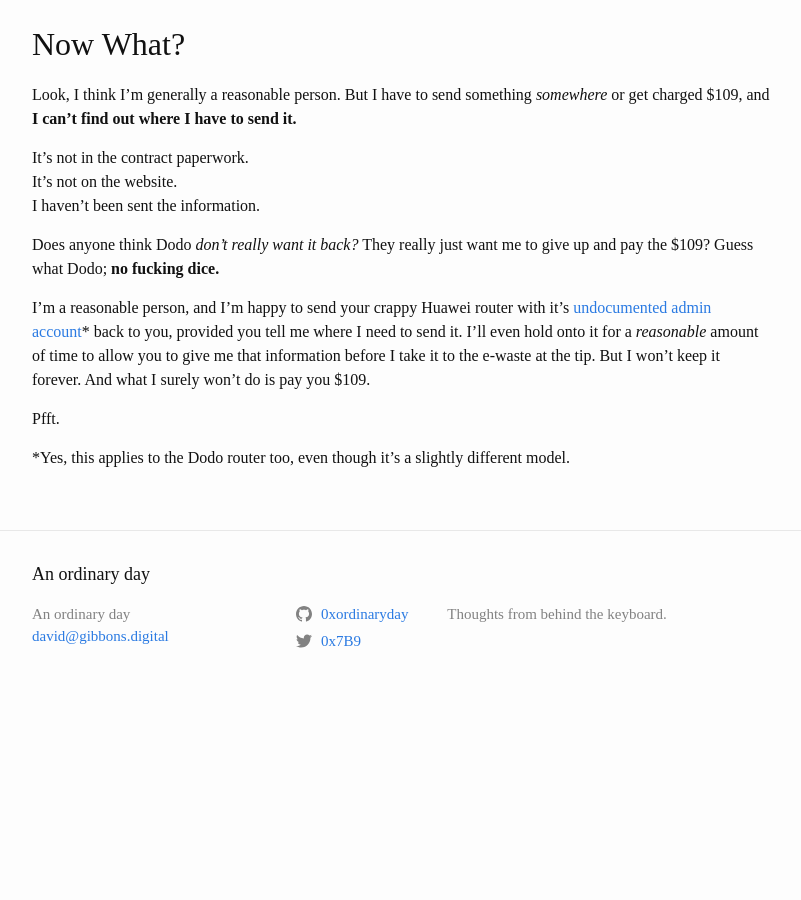
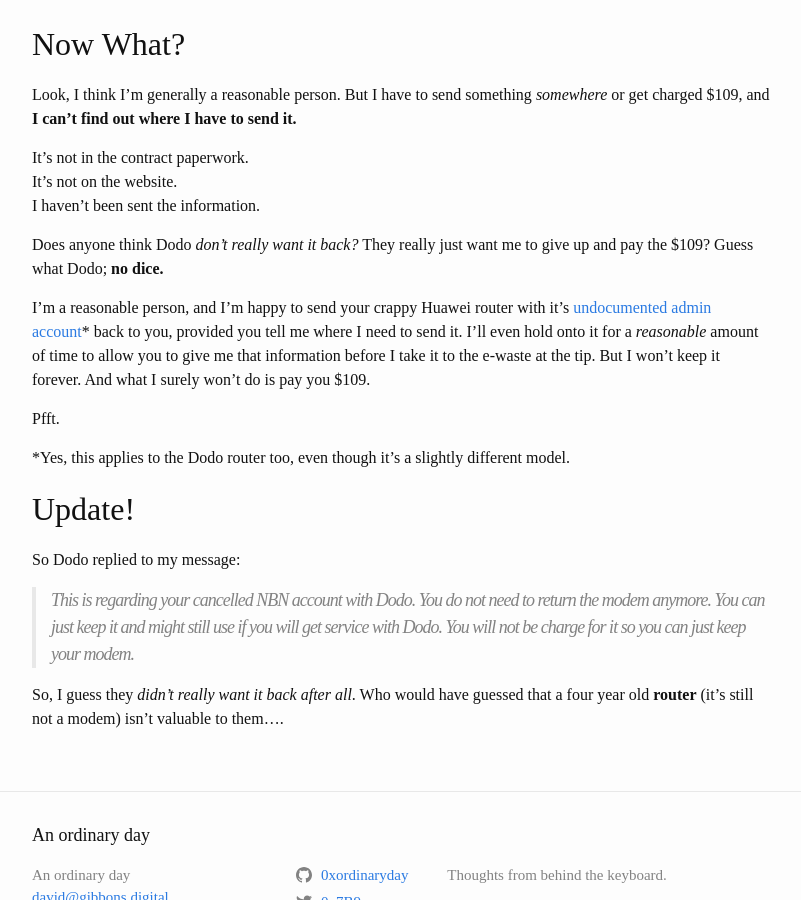
Before and after one commit to 0xordinaryday/blog, a Jekyll site: the page built from strays/_posts/2020-07-27-dodoagain.md, in a window 1280 px wide and 900 px high, scrolled down 1572 px. Shown: the whole window, without its empty margins (238-1039 px from the left). Built offline with Jekyll 4.4.1, drawn with Linux system fonts in a browser that asks for light colours; before the commit the page ends 2285 px from its top, so only the background shows below that; some of the changed text lies outside the part shown.

Commit message:
Edit dodo again

```diff
--- a/strays/_posts/2020-07-27-dodoagain.md
+++ b/strays/_posts/2020-07-27-dodoagain.md
@@ -1,6 +1,6 @@
 ---
 layout: post
-title:  "Dodo: Now I'm Getting Frustrated."
+title:  "Dodo: Why are you like this?"
 date:   2020-07-27 18:00:00 +1000
 category: strays
 ---
@@ -47,10 +47,20 @@
 It's not on the website.
 I haven't been sent the information.
 
-Does anyone think Dodo *don't really want it back?* They really just want me to give up and pay the $109? Guess what Dodo; **no fucking dice.**
+Does anyone think Dodo *don't really want it back?* They really just want me to give up and pay the $109? Guess what Dodo; **no dice.**
 
 I'm a reasonable person, and I'm happy to send your crappy Huawei router with it's [undocumented admin account](https://hg658c.wordpress.com/)* back to you, provided you tell me where I need to send it. I'll even hold onto it for a *reasonable* amount of time to allow you to give me that information before I take it to the e-waste at the tip. But I won't keep it forever. And what I surely won't do is pay you $109.
 
 Pfft.
 
 *Yes, this applies to the Dodo router too, even though it's a slightly different model.
+
+## Update!
+So Dodo replied to my message:
+
+>This is regarding your cancelled NBN account with Dodo.
+You do not need to return the modem anymore.
+You can just keep it and might still use if you will get service with Dodo.
+You will not be charge for it so you can just keep your modem.
+
+So, I guess they *didn't really want it back after all*. Who would have guessed that a four year old **router** (it's still not a modem) isn't valuable to them....
```
